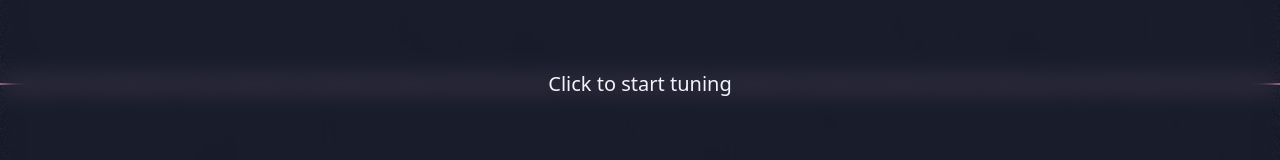
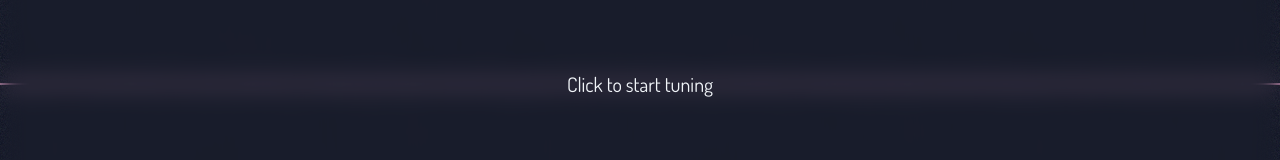
Before and after one commit to felipeantoniob/2ner, a React (Vite) app: page / in a window 1280 px wide. Shown: the part 316-476 px from the top of the page. Built offline with nearby package versions, Linux system fonts and the light colour scheme; what pitchy would draw is missing.

Commit message:
Add font

```diff
--- a/index.html
+++ b/index.html
@@ -11,6 +11,10 @@
       href="https://fonts.googleapis.com/css2?family=Dosis:wght@200..800&display=swap"
       rel="stylesheet"
     />
+    <link
+      href="https://fonts.googleapis.com/css2?family=Titillium+Web:ital,wght@0,200;0,300;0,400;0,600;0,700;0,900;1,200;1,300;1,400;1,600;1,700&display=swap"
+      rel="stylesheet"
+    />
   </head>
   <body>
     <div id="root"></div>
--- a/tailwind.config.js
+++ b/tailwind.config.js
@@ -2,10 +2,10 @@
 module.exports = {
   darkMode: ["class"],
   content: [
-    './pages/**/*.{ts,tsx}',
-    './components/**/*.{ts,tsx}',
-    './app/**/*.{ts,tsx}',
-    './src/**/*.{ts,tsx}',
+    "./pages/**/*.{ts,tsx}",
+    "./components/**/*.{ts,tsx}",
+    "./app/**/*.{ts,tsx}",
+    "./src/**/*.{ts,tsx}",
   ],
   prefix: "",
   theme: {
@@ -17,6 +17,10 @@
       },
     },
     extend: {
+      fontFamily: {
+        display: "Dosis",
+        body: "Titillium Web",
+      },
       keyframes: {
         "accordion-down": {
           from: { height: "0" },
@@ -34,4 +38,4 @@
     },
   },
   plugins: [require("tailwindcss-animate")],
-}
+};
```
